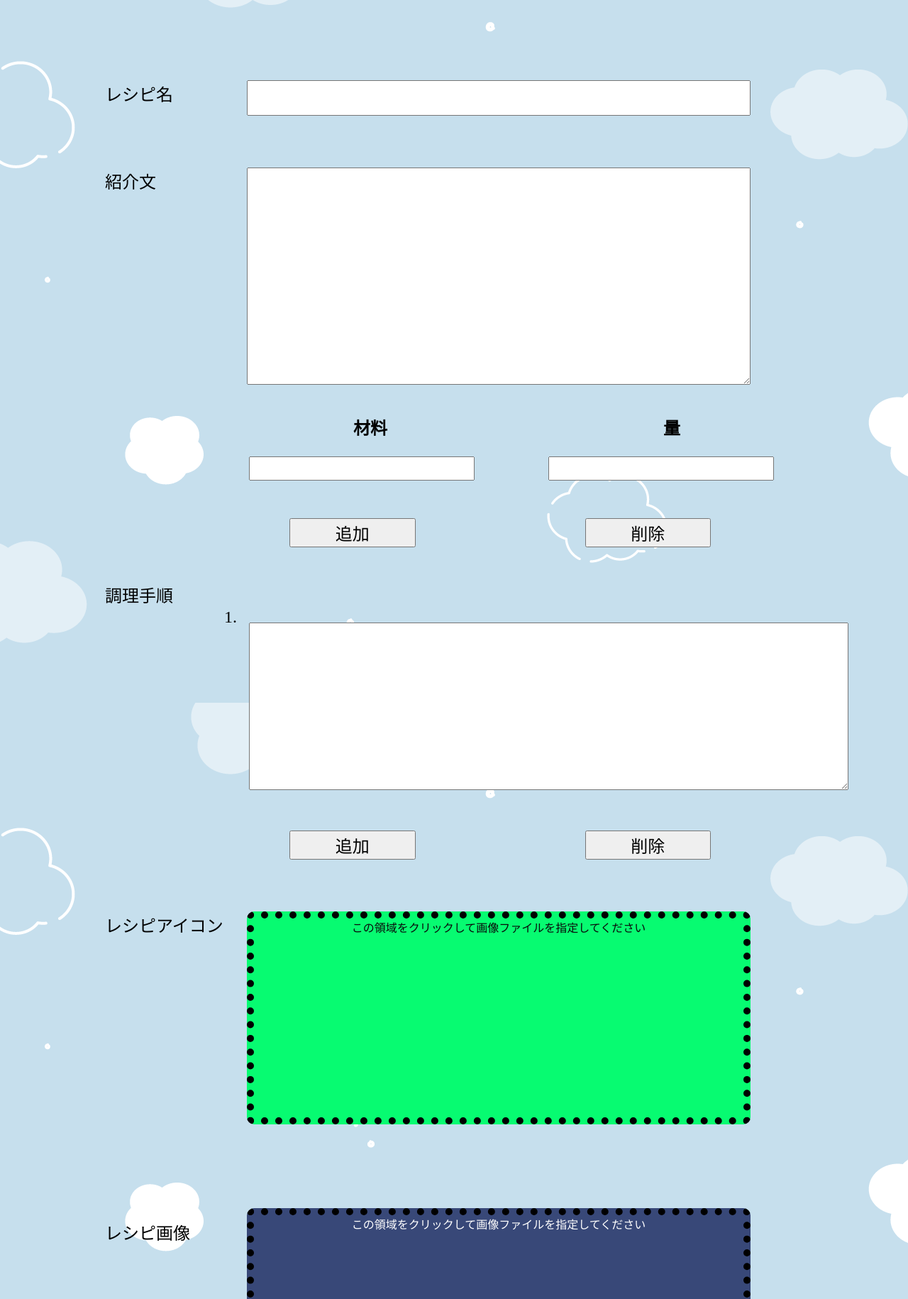
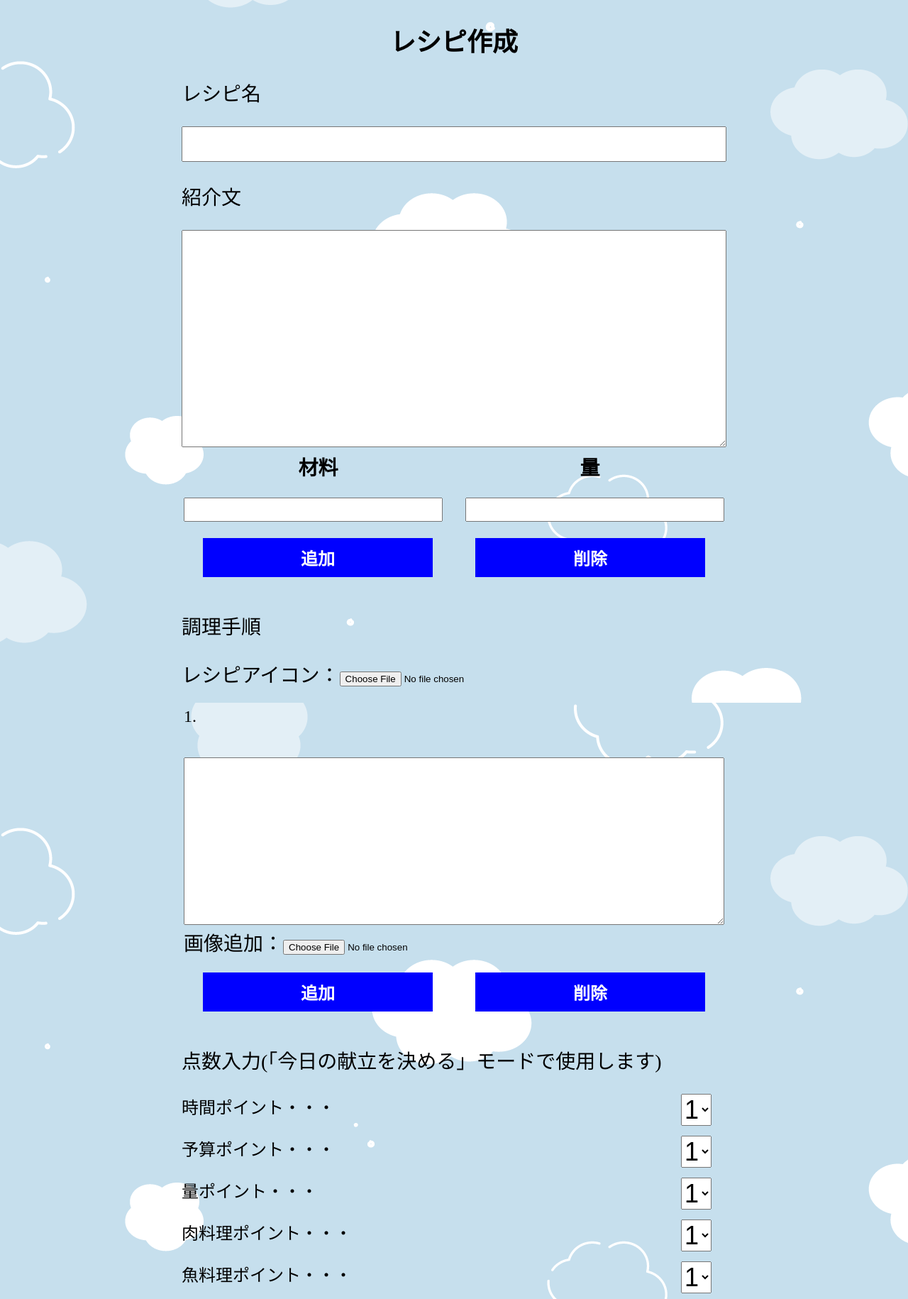
Before and after one commit to HKen12340/kamikon2023, a PHP site: page /kamikon2023/content/my_recipe/regist_recipe.php in a window 1280 px wide. Shown: the part 90-1920 px from the top of the page at 71% size. Run offline with PHP 8.4, Linux system fonts and the light colour scheme; the visitor is signed in with stand-in values (Sample User, id 1); some web fonts are replaced.

Commit message:
レシピ作成画面を改修。

```diff
--- a/content/my_recipe/regist_recipe.php
+++ b/content/my_recipe/regist_recipe.php
@@ -1,6 +1,8 @@
 <!DOCTYPE html>
 <html lang="en">
-  <?php
+
+<?php
+
  require('../../components/header.php');
  require('../../database/recipe_model.php');
 
@@ -15,58 +17,62 @@ if (session_status() == PHP_SESSION_NONE) {
   $res->create_recipe($_POST);
   header('location: myrecipe_list.php');
  }
- ?>
+
+?>
+
 <head>
+
   <meta charset="UTF-8">
   <meta name="viewport" content="width=device-width, initial-scale=1.0">
   <link rel="stylesheet" href="../../style.css">
   <title>Document</title>
   <script src="/kamikon2023/asset/jquery-3.7.0.min.js"></script>
+
 </head>
-<body class="registrecipe_page">
+
+<body>
+  <main class="registrecipe_content">
+  <h1 class="registrecipe_h1">レシピ作成</h1>
+
 <form enctype="multipart/form-data" method="post" class="registrecipe_form">
-  <p class="registrecipe_title">レシピ名</p>
-  <input type="text" name="recipe_name" class="registrecipe_input-recipe">
-  <p class="registrecipe_intro">紹介文</p>
-<textarea cols="50" rows="10" name="introductions" class="registrecipe_intro-text"></textarea>
+  <p class="registrecipe_category">レシピ名</p>
+  <input type="text" name="recipe_name" class="registrecipe_inputRecipeName">
+
+  <p class="registrecipe_category">紹介文</p>
+  <textarea rows="10" name="introductions" class="registrecipe_inputRecipeIntro"></textarea>
+
   <table class="textbox">
     <tr>
-      <th></th>
-      <th class="registrecipe_mate">材料</th>
-      <th class="registrecipe_amou">量</th>
-      <th></th>
+      <th class="registrecipe_category">材料</th>
+      <th class="registrecipe_category">量</th>
     </tr>
     <tr>
-      <td><input type="text" name="matelial[]" class="registrecipe_mate-text"></td>
-      <td><input type="text" name="amount[]" class="registrecipe_amou-text"></td>
+      <td class="registrecipe_TdRightPadding"><input type="text" name="matelial[]" class="registrecipe_inputMaterial"></td>
+      <td class="registrecipe_TdLeftPadding"><input type="text" name="amount[]" class="registrecipe_inputAmount"></td>
     </tr>
   </table>
-  <button type="button" class="add registrecipe_add1" >追加</button>
-  <button type="button" class="delete registrecipe_delete1">削除</button>
-  <p class="registrecipe_method">調理手順</p>
+
+  <div class="registrecipe_MatelialButtonArea">
+    <button type="button" class="add registrecipe_addButton" >追加</button>
+    <button type="button" class="delete registrecipe_deleteButton">削除</button>
+  </div>
+
+  <p class="registrecipe_category">調理手順</p>
+  <div class="registrecipe_category">
+    レシピアイコン：<input type="file" name="iconfile" accept="image/*" >
+  </div>
+
+
   <table class="textarea">
-  <tr>
-    <td><p class="registrecipe_method-num">1.</p><textarea name="procedures[]" class="prod_textarea registrecipe_method-text" cols="50" rows="10"></textarea></td>
-  </tr>
   </table>
 
-  <button type="button" class="prod_add registrecipe_add2">追加</button>
-  <button type="button" class="prod_delete registrecipe_delete2">削除</button>
-  <p class="registrecipe_icon1">レシピアイコン</p>
+  <div class="registrecipe_MatelialButtonArea">
+  <button type="button" class="prod_add registrecipe_addButton">追加</button>
+  <button type="button" class="prod_delete registrecipe_deleteButton">削除</button>
+  </div>
 
-  <div class="RegistRecipe_Iconform">
-      この領域をクリックして画像ファイルを指定してください
-      <input type="file" name="iconfile" accept="image/*" />
-    </div>
-    <p id="Iconpics" class="registrecipe_Iconpics"></p>
 
-    <p class="registrecipe_icon2">レシピ画像</p>
-    <div class="RegistRecipe_Picform">
-      この領域をクリックして画像ファイルを指定してください
-      <input type="file" name="imagefile[]" accept="image/*" multiple />
-    </div>
-    <p id="Imgpics" class="registrecipe_Imgpics"></p>
-
+  <p class="registrecipe_category">点数入力(「今日の献立を決める」モードで使用します)</p>
   <?php
   $point_names = [
     "label_name" => ["時間ポイント","予算ポイント","量ポイント","肉料理ポイント","魚料理ポイント","野菜料理ポイント"],
@@ -74,7 +80,7 @@ if (session_status() == PHP_SESSION_NONE) {
   ];
   for($i = 0;$i < count($point_names["label_name"]);$i++){
     print"
-    <p class='registrecipe_point-title'>
+    <p class='registrecipe_pointName'>
     <label for=''>".$point_names["label_name"][$i]."・・・
       <select name=".$point_names["select_name"][$i]." id='' class='registrecipe_point'>
         <option value='1'>1</option>
@@ -85,47 +91,66 @@ if (session_status() == PHP_SESSION_NONE) {
     </p>";
   }
 ?>
-
-<div class="registrecipe_SubmitArea">
-    <input type="submit" value="レシピ登録" class="registrecipe_reg">
+<div class="registrecipe_MatelialButtonArea">
+    <input type="submit" value="レシピ登録" class="registrecipe_submit">
 </div>
   </form>
+  </main>
+  <script>
 
-  <script src="/kamikon2023/asset/file2.js"></script>
-  <script>
     let count = 0;
+
     $(".add").on("click",function(){
         $(".textbox").append(`
           <tr class="ip_text${count}">
-            <td><input type="text" name="matelial[]" class="registrecipe_mate-text"></td>
-            <td><input type="text" name="amount[]" class="registrecipe_amou-text"></td>
+            <td class="registrecipe_TdRightPadding"><input type="text" name="matelial[]" class="registrecipe_inputMaterial"></td>
+            <td class="registrecipe_TdLeftPadding"><input type="text" name="amount[]" class="registrecipe_inputAmount"></td>
           </tr>
         `);
         count++;
     });
+
     $(".delete").on("click",function(){
         count--;
         $(`.ip_text${count}`).remove();
     });
 
     let prod_count = 1;
+
+    $(".textarea").append(`
+          <tr class="prod_textarea${prod_count}">
+            <td>
+              <p class="registrecipe_recipeNum">${prod_count}.</p>
+              <textarea rows="10" name="prod[]" class="registrecipe_inputRecipe"></textarea>
+              <div class="registrecipe_category">
+              画像追加：<input type="file" name="iconfile" accept="image/*">
+              </div>
+            </td>
+          </tr>
+        `);
+
     $(".prod_add").on("click",function(){
       prod_count++;
         $(".textarea").append(`
           <tr class="prod_textarea${prod_count}">
-            <td><p class="registrecipe_method-num">${prod_count}.</p>
-            <textarea name="prod[]" cols="50" rows="10" class="registrecipe_method-text"></textarea></td>
+            <td>
+              <p class="registrecipe_recipeNum">${prod_count}.</p>
+              <textarea name="prod[]" rows="10" class="registrecipe_inputRecipe"></textarea>
+              <div class="registrecipe_category">
+              画像追加：<input type="file" name="iconfile" accept="image/*">
+              </div>
+            </td>
           </tr>
         `);
     });
 
     $(".prod_delete").on("click",function(){
+      if(prod_count > 1){
         $(`.prod_textarea${prod_count}`).remove();
         prod_count--;
-        if(prod_count == 0){
-          prod_count = 1;
-        }
+      }
     });
   </script>
+
 </body>
 </html>
--- a/style.css
+++ b/style.css
@@ -1,6 +1,6 @@
 @charset "UTF-8";
 
-body{
+body {
   background-image: url("components/back.png");
 }
 
@@ -237,228 +237,119 @@ body{
   background-color: rgb(118, 118, 255);
 }
 
-.RegistRecipe_Picform {
-  color: #ffffff;
-  background-color: #384878;
-  border: 10px dotted black;
-  border-radius: 10px;
-  width: 710px;
-  height: 300px;
-  position: relative;
-  top: 75px;
-  left: 450px;
-  text-align: center;
+.registrecipe_content {
+  width: 60%;
+  margin: 0 auto;
+  padding-bottom: 150px;
 }
 
-.RegistRecipe_Picform input[type="file"] {
-  cursor: pointer;
-  width: 710px;
-  height: 300px;
-  opacity: 0;
-  position: relative;
-  bottom: 35px;
-  right: 10px;
+.registrecipe_h1 {
+  text-align: center;
+  font-size: 225%;
 }
 
-.RegistRecipe_Iconform {
-  color: #0a0a0a;
-  background-color: #07fb71;
-  border: 10px dotted black;
-  border-radius: 10px;
-  width: 710px;
-  height: 300px;
-  position: relative;
-  top: 40px;
-  left: 450px;
-  text-align: center;
+.registrecipe_registForm {
 }
 
-.RegistRecipe_Iconform input[type="file"] {
-  cursor: pointer;
-  width: 710px;
-  height: 300px;
-  position: relative;
-  opacity: 0;
-  /* display: none; */
-  position: relative;
-  bottom: 35px;
-  right: 10px;
+.registrecipe_category {
+  font-size: 175%;
 }
 
-.registrecipe_page {
-  position: relative;
-  height: 150%;
-}
-
-.registrecipe_form {
-  position: absolute;
-  right: 52.5%;
-}
-
-.registrecipe_title {
-  position: relative;
-  top: 60px;
-  left: 250px;
-  font-size: 150%;
-}
-
-.registrecipe_input-recipe {
-  position: relative;
-  left: 450px;
+.registrecipe_inputRecipeName {
   width: 100%;
   height: 50px;
   font-size: 150%;
 }
 
-.registrecipe_intro {
-  position: relative;
-  top: 50px;
-  left: 250px;
-  font-size: 150%;
-}
-
-.registrecipe_intro-text {
-  position: relative;
+.registrecipe_inputRecipeIntro {
   width: 100%;
-  bottom: 10px;
-  left: 450px;
   font-size: 200%;
 }
 
-.registrecipe_mate {
-  position: relative;
-  top: 25px;
-  left: 140px;
-  font-size: 150%;
+.textbox {
+  width: 100%;
+}
+.textarea {
+  width: 100%;
 }
 
-.registrecipe_amou {
-  position: relative;
-  top: 25px;
-  left: 390px;
-  font-size: 150%;
+.registrecipe_TdRightPadding {
+  padding-right: 15px;
 }
 
-.registrecipe_mate-text {
-  position: relative;
-  top: 25px;
-  left: 450px;
+.registrecipe_TdLeftPadding {
+  padding-left: 15px;
+}
+
+.registrecipe_inputMaterial {
+  width: 100%;
+  text-align: left;
   font-size: 150%;
   margin-top: 20px;
 }
 
-.registrecipe_amou-text {
-  position: relative;
-  top: 25px;
-  left: 550px;
+.registrecipe_inputAmount {
+  width: 100%;
+  text-align: right;
+  font-size: 150%;
+  margin-top: 20px;
+}
+.registrecipe_MatelialButtonArea {
+  display: flex;
+}
+
+.registrecipe_addButton,
+.registrecipe_deleteButton,
+.registrecipe_submit {
+  background-color: #00f;
+  color: #fff;
+  padding: 10px 40px;
+  border: none;
+  font-weight: bold;
+  transition: all 0.15s linear;
+  text-decoration: none;
+  cursor: pointer;
+}
+
+.registrecipe_addButton,
+.registrecipe_deleteButton {
+  width: 70%;
+  margin: 20px 30px;
+  font-size: 150%;
+}
+
+.registrecipe_addButton:hover,
+.registrecipe_deleteButton:hover,
+.registrecipe_submit:hover {
+  opacity: 0.5;
+}
+
+.registrecipe_recipeNum {
+  font-size: 150%;
+}
+
+.registrecipe_inputRecipe {
+  width: 100%;
   font-size: 150%;
   margin-top: 20px;
 }
 
-.registrecipe_add1 {
-  position: relative;
-  top: 75px;
-  left: 510px;
-  width: 25%;
-  font-size: 150%;
-}
-
-.registrecipe_delete1 {
-  position: relative;
-  top: 75px;
-  left: 745px;
-  width: 25%;
-  font-size: 150%;
-}
-
-.registrecipe_method {
-  position: relative;
-  top: 100px;
-  left: 250px;
-  font-size: 150%;
-}
-
-.registrecipe_method-num {
-  position: relative;
-  top: 50px;
-  left: 415px;
-  font-size: 150%;
-}
-
-.registrecipe_method-text {
-  position: relative;
-  left: 450px;
-  width: 136%;
-  font-size: 150%;
-  margin-top: 20px;
-}
-
-.registrecipe_add2 {
-  position: relative;
-  top: 50px;
-  left: 510px;
-  width: 25%;
-  font-size: 150%;
-}
-
-.registrecipe_delete2 {
-  position: relative;
-  top: 50px;
-  left: 745px;
-  width: 25%;
-  font-size: 150%;
-}
-
-.registrecipe_icon1 {
-  position: relative;
-  top: 100px;
-  left: 250px;
-  font-size: 150%;
-}
-
-.registrecipe_icon2 {
-  position: relative;
-  top: 150px;
-  left: 250px;
+.registrecipe_pointName {
   font-size: 150%;
 }
 
 .registrecipe_point {
   position: absolute;
-  left: 665px;
+  left: 75%;
   font-size: 150%;
 }
 
-.registrecipe_point-title {
-  position: relative;
-  top: 150px;
-  left: 450px;
-  font-size: 150%;
+.registrecipe_submit {
+  margin: 10px auto;
+  width: 50%;
+  font-size: 225%;
 }
 
-.registrecipe_reg {
-  position: relative;
-  top: 250px;
-  left: 610px;
-  width: 50%;
-  font-size: 200%;
-}
-
-.registrecipe_Iconpics {
-  position: relative;
-  bottom: 175px;
-  left: 800px;
-}
-
-.registrecipe_Imgpics {
-  position: relative;
-  bottom: 375px;
-  left: 10px;
-}
-
-.registrecipe_SubmitArea {
-  padding-bottom: 300px;
-}
 .ReleaceView_Table {
   width: 100%;
 }
@@ -473,7 +364,6 @@ body{
   border: solid 1px black;
   padding: 8px;
 }
-
 
 .myrecipelist_page {
   text-align: center;
```
